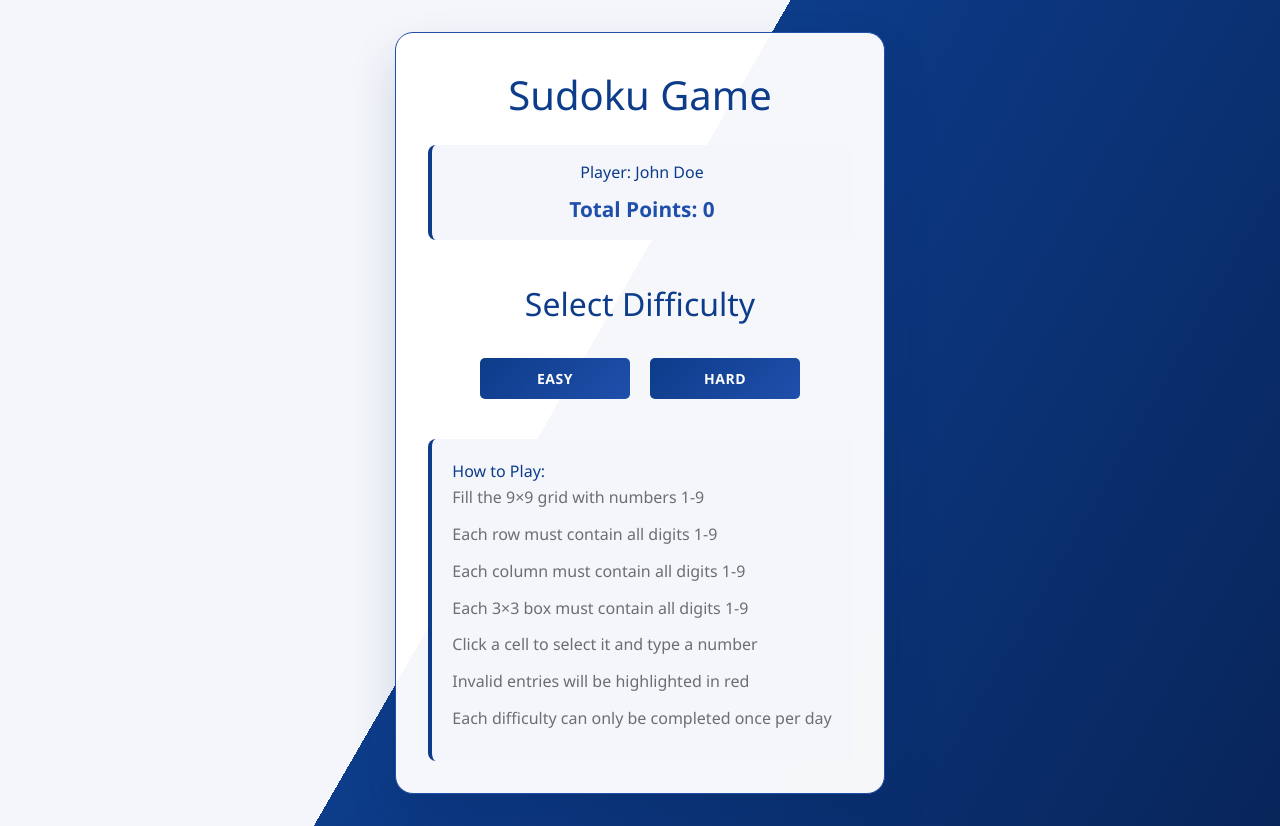
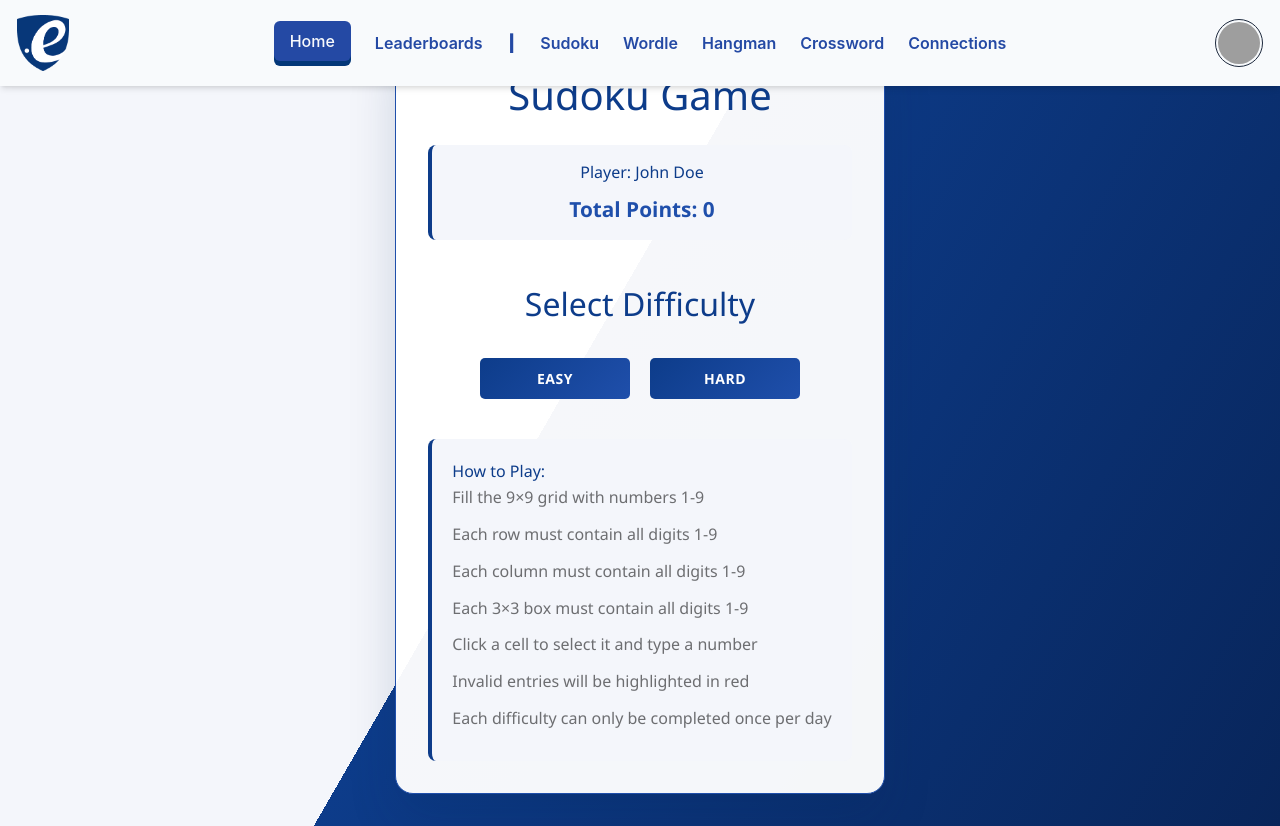
Before and after one commit to K-N-B/better-play-ERNI, a React (Vite) app in the folder frontend/: page /sudoku in a window 1280 px wide. Built offline with nearby package versions, Linux system fonts and the light colour scheme; grey boxes are pictures that could not be loaded; a web font is replaced by a local one.

Commit message:
Moved navbar to App.tsx so it will appear for all pages

```diff
--- a/frontend/src/App.tsx
+++ b/frontend/src/App.tsx
@@ -1,41 +1,25 @@
+
+import { Routes, Route } from "react-router-dom";
+
+
+import Navbar from "./components/Navbar";
 import Home from "./home";
-import { Routes, Route } from "react-router-dom";
 import SudokuGame from './games/sudoku';
 import HangmanGame from './games/hangman';
 
 
-
 function App() {
-  // const [count, setCount] = useState(0)
 
   return (
-    <Routes>
-      <Route path="/" element={<Home />} />
-      <Route path="/sudoku" element={<SudokuGame />} />
-      <Route path="/hangman" element={<HangmanGame />} />
-    </Routes>
-    // <>
-    //   <div>
-    //     <a href="https://vite.dev" target="_blank">
-    //       <img src={viteLogo} className="logo" alt="Vite logo" />
-    //     </a>
-    //     <a href="https://react.dev" target="_blank">
-    //       <img src={reactLogo} className="logo react" alt="React logo" />
-    //     </a>
-    //   </div>
-    //   <h1>Vite + React</h1>
-    //   <div className="card">
-    //     <button onClick={() => setCount((count) => count + 1)}>
-    //       count is {count}
-    //     </button>
-    //     <p>
-    //       Edit <code>src/App.tsx</code> and save to test HMR
-    //     </p>
-    //   </div>
-    //   <p className="read-the-docs">
-    //     Click on the Vite and React logos to learn more
-    //   </p>
-    // </>
+    <>
+      <Navbar />
+      <Routes>
+        <Route path="/" element={<Home />} />
+        <Route path="/sudoku" element={<SudokuGame />} />
+        <Route path="/hangman" element={<HangmanGame />} />
+      </Routes>
+    </>
+
   )
 }
 
--- a/frontend/src/home.tsx
+++ b/frontend/src/home.tsx
@@ -15,7 +15,6 @@ export default function Home() {
   return (
 
       <div className="min-h-screen h-full w-full bg-[#F1ECE6] absolute inset-0 bg-[linear-gradient(to_right,#D2B694_2px,transparent_1px),linear-gradient(to_bottom,#D2B694_2px,transparent_1px)] bg-[size:24px_24px]">
-      <Navbar />
       <main className="w-full h-dvh mx-auto pt-20 px-6 ">
         <div className="flex h-full gap-8 py-8">
           {/* Left leaderboard column */}
```
Also changed, not shown: frontend/src/connections.tsx (added), frontend/src/crossword.tsx (added), frontend/src/hangman.tsx (added), frontend/src/sudoku.tsx (added), frontend/src/wordle.tsx (added).
